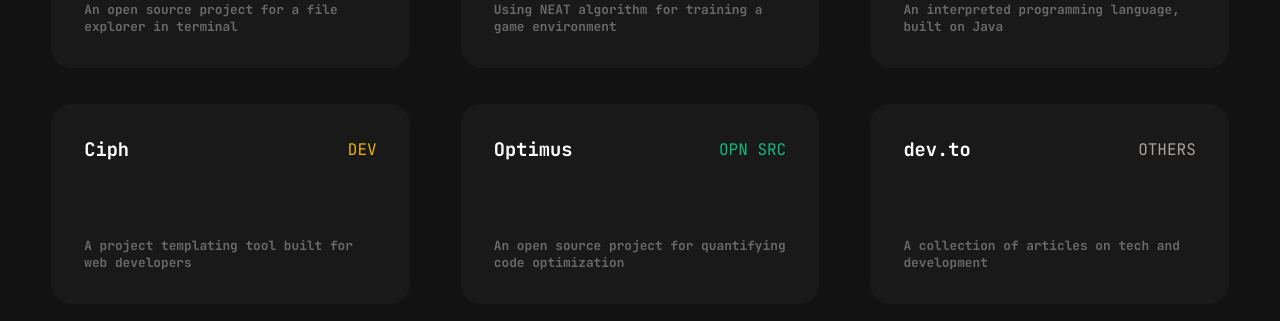
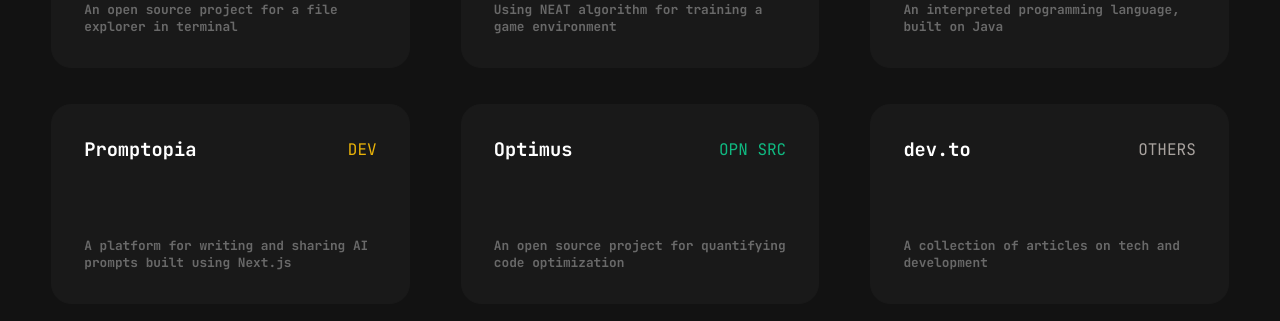
Before and after one commit to kavinbharathii/portfolio-react, a React (Create React App) app: page / in a window 1280 px wide. Shown: the part 2060-2381 px from the top of the page. Built offline with nearby package versions, Linux system fonts and the light colour scheme; the HTML template or start-up script is replaced by a standard one; a web font is replaced by a local one.

Commit message:
promptopia

```diff
--- a/src/pages/Projects.js
+++ b/src/pages/Projects.js
@@ -54,11 +54,11 @@
         content: "An interpreted programming language, built on Java"
     }
 
-    const ciph = {
-        name: "Ciph",
-        link: "https://github.com/kavinbharathii/ciph",
+    const promptopia = {
+        name: "Promptopia",
+        link: "https://github.com/kavinbharathii/promptopia",
         tag: "DEV",
-        content: "A project templating tool built for web developers"
+        content: "A platform for writing and sharing AI prompts built using Next.js"
     }
 
     const optimus = {
@@ -92,7 +92,7 @@
                 </div>
 
                 <div className="projectsRow">
-                    <ProjectCard nameProject={ciph.name} linkProject={ciph.link} tagProject={ciph.tag} tagColor={tagColors[ciph.tag]} content={ciph.content}/>
+                    <ProjectCard nameProject={promptopia.name} linkProject={promptopia.link} tagProject={promptopia.tag} tagColor={tagColors[promptopia.tag]} content={promptopia.content}/>
                     <ProjectCard nameProject={optimus.name} linkProject={optimus.link} tagProject={optimus.tag} tagColor={tagColors[optimus.tag]} content={optimus.content}/>
                     <ProjectCard nameProject={devto.name} linkProject={devto.link} tagProject={devto.tag} tagColor={tagColors[devto.tag]} content={devto.content}/>
                 </div>
```
